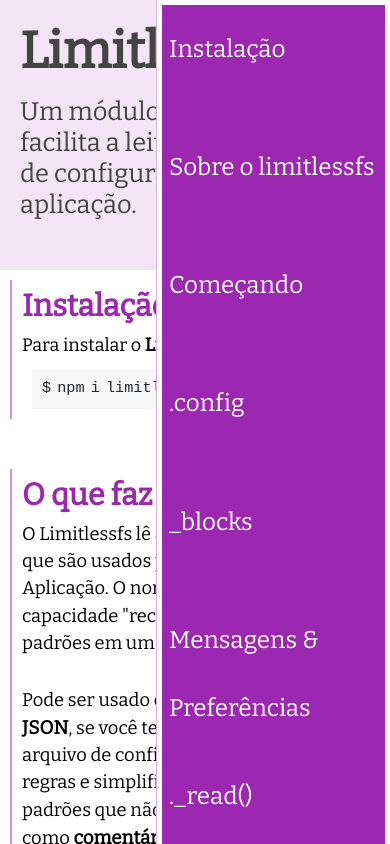
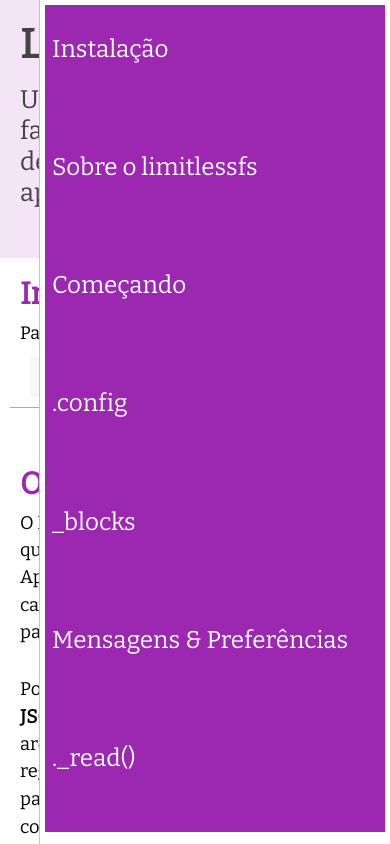
Before and after one commit to josueuni28/limitlessfs, a plain HTML site: page index.html in a window 390 px wide. Both pictures are taken after a click on the button "Menu". Shown: the top 844 px of the page. Drawn offline with nearby package versions, Linux system fonts and the light colour scheme.

Commit message:
Correção da responsivdade

```diff
--- a/script.js
+++ b/script.js
@@ -22,14 +22,14 @@
     menu++
     //console.log('body',menu)
     if(menu > 2) {
-        btn.style.display = 'block'
-        nav.style.display = 'none'
+        //btn.style.display = 'block'
+        nav.setAttribute('style','')
         menu = 0
     }
 }
 btn.onclick = () => {
     ++menu
     //console.log('btn',menu)
-    btn.style.display = 'none'
+    //btn.style.display = 'none'
     nav.style.display = 'block'
 }
--- a/style.css
+++ b/style.css
@@ -265,6 +265,13 @@
         'conteudo'
         'rodape';
     }
+    .block {
+        border-left: 0px;
+        border-bottom: 1px solid #ce93d8;
+    }
+    h3 {
+        border-bottom: 0;
+    }
     nav {
         display: none;
         position: fixed;
@@ -272,8 +279,9 @@
         right: 0px;
         z-index: 9999;
         height: 100vh;
-        width: 60%;
+        width: 90%;
         border-left: 1px solid #dbb3db;
+        overflow-y: auto;
     }
     nav a {
         flex-basis: 14vh;
@@ -287,3 +295,8 @@
         display: block;
     }
 }
+@media (max-width: 500px) {
+    h1{
+        font-size: 2.4em;
+    }
+}
```
